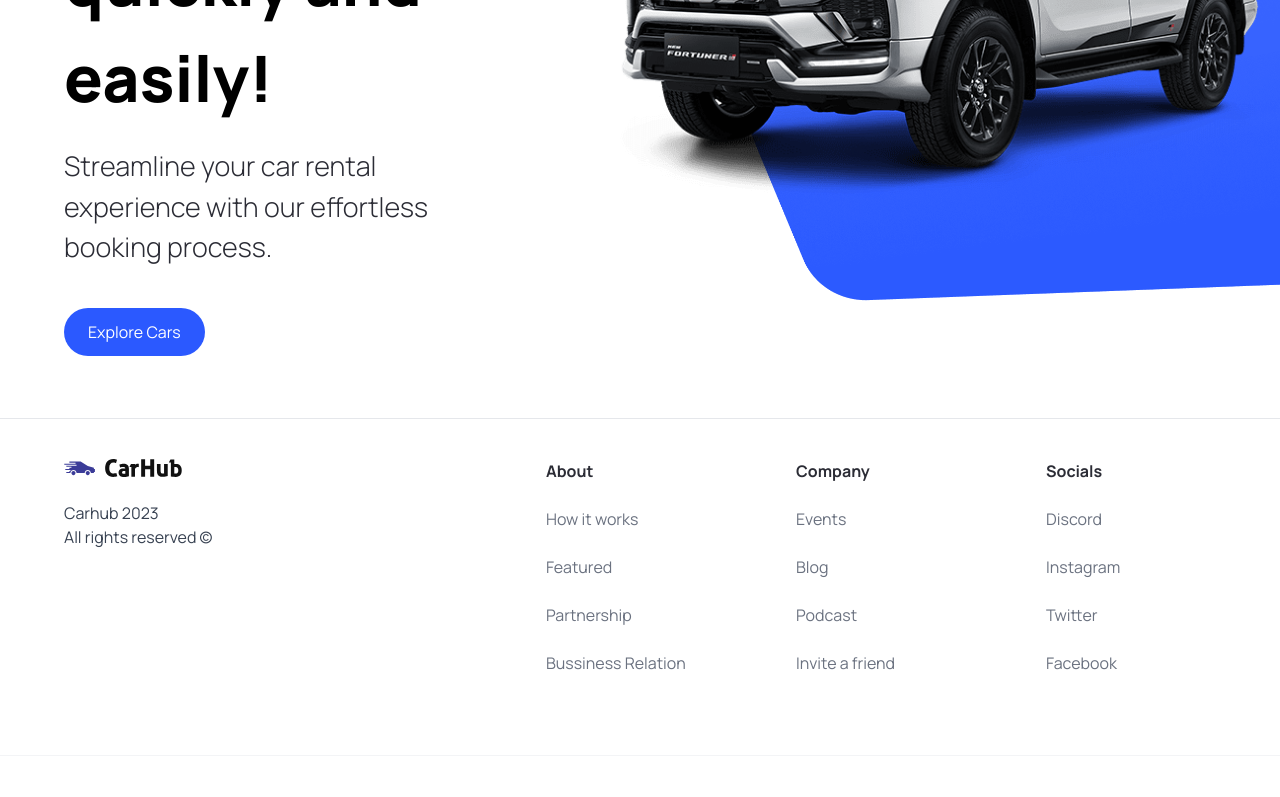
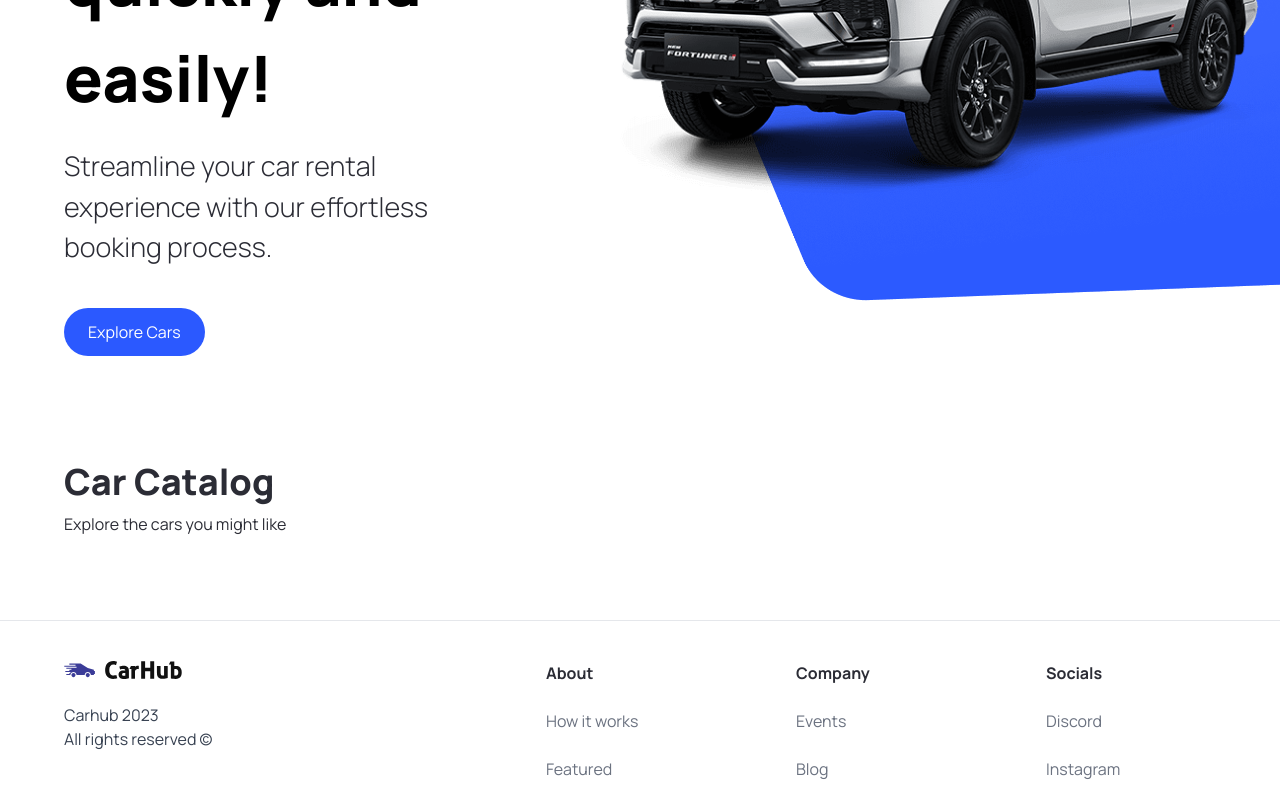
Before and after one commit to SzenftnerGergely/car-app-nextjs-ts-tailwind, a Next.js app: page / in a window 1280 px wide. Shown: the part 402-1199 px from the top of the page. Built offline with nearby package versions, Linux system fonts and the light colour scheme.

Commit message:
customfilter & searchbar components created

```diff
--- a/app/page.tsx
+++ b/app/page.tsx
@@ -1,10 +1,29 @@
+import CustomFilter from '@/components/CustomFilter'
 import Hero from '@/components/Hero'
+import SearchBar from '@/components/SearchBar'
 import Image from 'next/image'
 
 export default function Home() {
   return (
     <main className='overflow-hidden'>
       <Hero />
+
+      <div className='mt-12 padding-x padding-y
+      max-width' id='discover'>
+        <div className='home__text-container'>
+          <h1 className='text-4xl font-extrabold'>Car Catalog</h1>
+          <p>Explore the cars you might like</p>
+        </div>
+
+        <div className="home__filters">
+          <SearchBar />
+
+          <div className='home__filter-container'>
+            <CustomFilter title="fuel" />
+            <CustomFilter title="year" />
+          </div>
+        </div>
+      </div>
     </main>
   )
 }
--- /dev/null
+++ b/components/CustomFilter.tsx
@@ -0,0 +1,11 @@
+import React from 'react'
+
+const CustomFilter = () => {
+  return (
+    <div>
+
+    </div>
+  )
+}
+
+export default CustomFilter
--- /dev/null
+++ b/components/SearchBar.tsx
@@ -0,0 +1,15 @@
+"use client"
+
+import React from 'react'
+
+const SearchBar = () => {
+  const handleSearch = () => {
+
+  }
+
+  return (
+    <form className='searchbar' onSubmit={handleSearch}></form>
+  )
+}
+
+export default SearchBar
```
